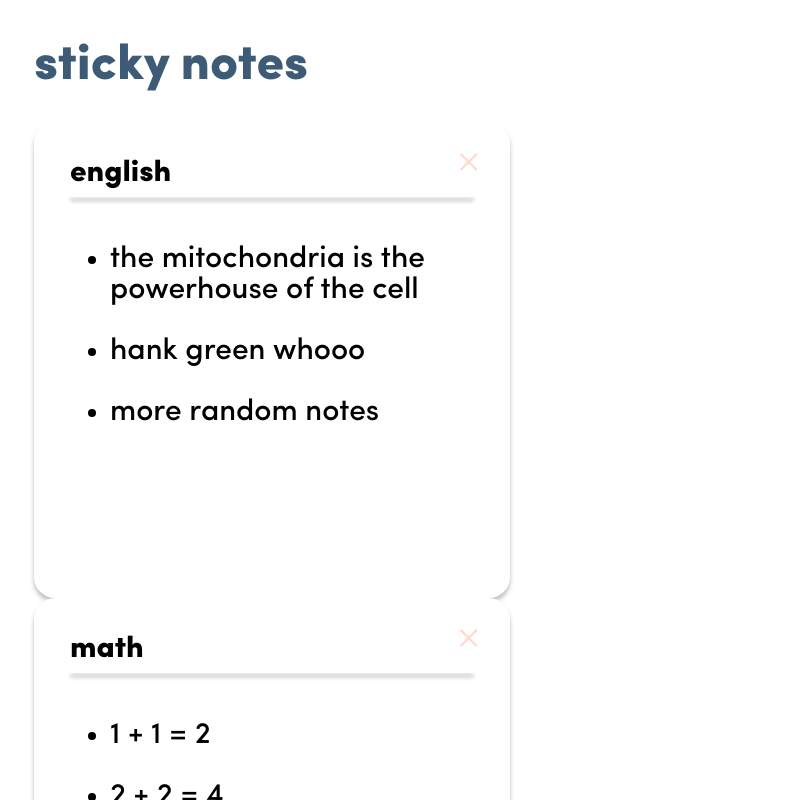
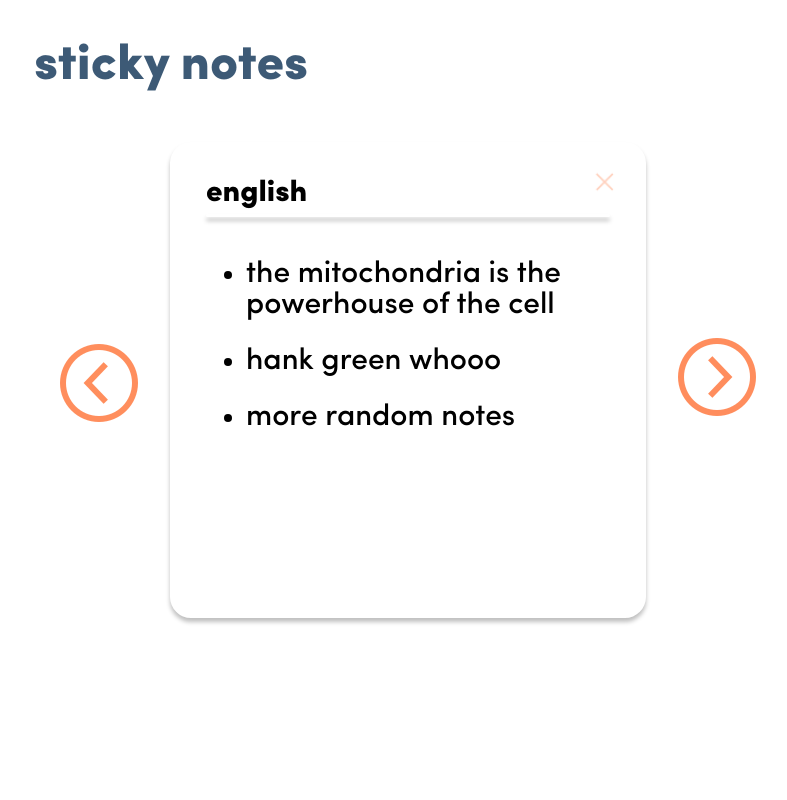
Before and after one commit to MohaElder/Project-Inspo, a Vue app: page / in a window 1280 px wide. Shown: the part 1060-1860 px from the top of the page, without its empty margins (331-1118 px from the left). After the commit the page ends 1736 px from the top, so only its background shows below. Built offline with nearby package versions, Linux system fonts and the light colour scheme.

Commit message:
Added new component, card

```diff
--- /dev/null
+++ b/src/components/card.vue
@@ -0,0 +1,96 @@
+<template>
+    <div class="card">
+        <img class="dismiss-x" src="../assets/icons/cross.png" @click="dismiss" />
+        <div class="card-header">
+            {{ card.name }}
+            <div class="card-header-line"></div>
+        </div>
+        <ul class="card-body">
+            <li class="card-item" v-for="(str, index) in card.notes" :key="index">
+            {{ str }}
+            </li>
+        </ul>
+    </div>
+</template>
+
+<script>
+export default {
+  name: "card",
+
+  props:
+  {
+    note: Object
+  },
+
+  data() {
+    return {
+      card: this.note,
+    };
+  },
+
+  methods: {
+    dismiss() {
+      console.log("dismissed!");
+    },
+  },
+};
+</script>
+
+<!-- Add "scoped" attribute to limit CSS to this component only -->
+<style scoped>
+@import url("../global.css");
+
+.card {
+  position: relative;
+  height: 404px;
+  width: 404px;
+  border: 4px solid var(--orange);
+  border-radius: 21px;
+  padding: 36px;
+  display: flex;
+  flex-direction: column;
+  align-items: flex-start;
+  background-color: white;
+  box-shadow: 0px 4px 4px rgba(0, 0, 0, 0.25);
+}
+
+.card-header {
+  height: 50px;
+  width: 100%;
+  display: flex;
+  flex-direction: column;
+  text-align: start;
+  font-family: "Sofia Pro Black";
+  font-size: 30px;
+  color: black;
+}
+
+.card-header-line {
+  width: 100%;
+  height: 3px;
+  background: var(--orange);
+  margin-top: 5px;
+  border-radius: 21px;
+  box-shadow: 0px 4px 4px rgba(0, 0, 0, 0.25);
+}
+
+.card-item {
+  margin: 5px 0;
+  padding: 10px 0;
+  text-align: start;
+  font-size: 30px;
+  font-family: "Sofia Pro Medium";
+  color: black;
+}
+
+.dismiss-x {
+  position: absolute;
+  top: 20px;
+  right: 20px;
+  height: 40px;
+}
+
+.dismiss-x:hover {
+  cursor: pointer;
+}
+</style>
--- a/src/components/note.vue
+++ b/src/components/note.vue
@@ -1,28 +1,24 @@
 <template>
   <div class="note">
     <div class="blue semi-title">sticky notes</div>
-    <div class="cards-container">
-      <div v-for="note in notes" :key="note.name" class="card">
-        <img class="dismiss-x" src="../assets/icons/cross.png" @click="dismiss" />
-        <div class="card-header">
-          {{ note.name }}
-          <div class="card-header-line"></div>
-        </div>
-        <ul class="card-body">
-          <li class="card-item" v-for="(str, index) in note.notes" :key="index">
-            {{ str }}
-          </li>
-        </ul>
-      </div>
+    <div class="cards-container" v-if="notes.length > 0">
+      <img class="card-control-btn" src="../assets/icons/prev_btn.png" @click="go_next" />
+      <card :note="notes[card_index]"/>
+      <img class="card-control-btn" src="../assets/icons/next_btn.png" @click="go_next" />
     </div>
+    <div v-else> You don't have any sticky notes. </div>
   </div>
 </template>
 
 <script>
 import { User } from "../middleware/data.js";
+import card from "./card.vue";
 
 export default {
   name: "note",
+  components: {
+    card,
+  },
 
   props:
   {
@@ -31,13 +27,12 @@ export default {
 
   data() {
     return {
-      notes: this.user.notes
+      notes: this.user.notes,
+      card_index: 0
     };
   },
+
   methods: {
-    dismiss() {
-      console.log("dismissed!");
-    },
   },
 };
 </script>
@@ -53,60 +48,18 @@ export default {
 }
 
 .cards-container {
-
+  margin-top: 20px;
+  display: flex;
+  flex-direction: row;
 }
 
-.card {
-  position: relative;
-  height: 404px;
-  width: 404px;
-  border: 4px solid var(--orange);
-  border-radius: 21px;
-  padding: 36px;
-  display: flex;
-  flex-direction: column;
-  align-items: flex-start;
-  background-color: white;
-  box-shadow: 0px 4px 4px rgba(0, 0, 0, 0.25);
+.card-control-btn {
+  height: 96px;
+  width: 96px;
+  margin: auto 20px;
 }
 
-.card-header {
-  height: 50px;
-  width: 100%;
-  display: flex;
-  flex-direction: column;
-  text-align: start;
-  font-family: "Sofia Pro Black";
-  font-size: 30px;
-  color: black;
-}
-
-.card-header-line {
-  width: 100%;
-  height: 3px;
-  background: var(--orange);
-  margin-top: 5px;
-  border-radius: 21px;
-  box-shadow: 0px 4px 4px rgba(0, 0, 0, 0.25);
-}
-
-.card-item {
-  margin: 10px 0;
-  padding: 10px 0;
-  text-align: start;
-  font-size: 30px;
-  font-family: "Sofia Pro Medium";
-  color: black;
-}
-
-.dismiss-x {
-  position: absolute;
-  top: 20px;
-  right: 20px;
-  height: 40px;
-}
-
-.dismiss-x:hover {
+.card-control-btn:hover {
   cursor: pointer;
 }
 </style>
```
Also changed, not shown: src/assets/icons/next_btn.png (added), src/assets/icons/prev_btn.png (added).
